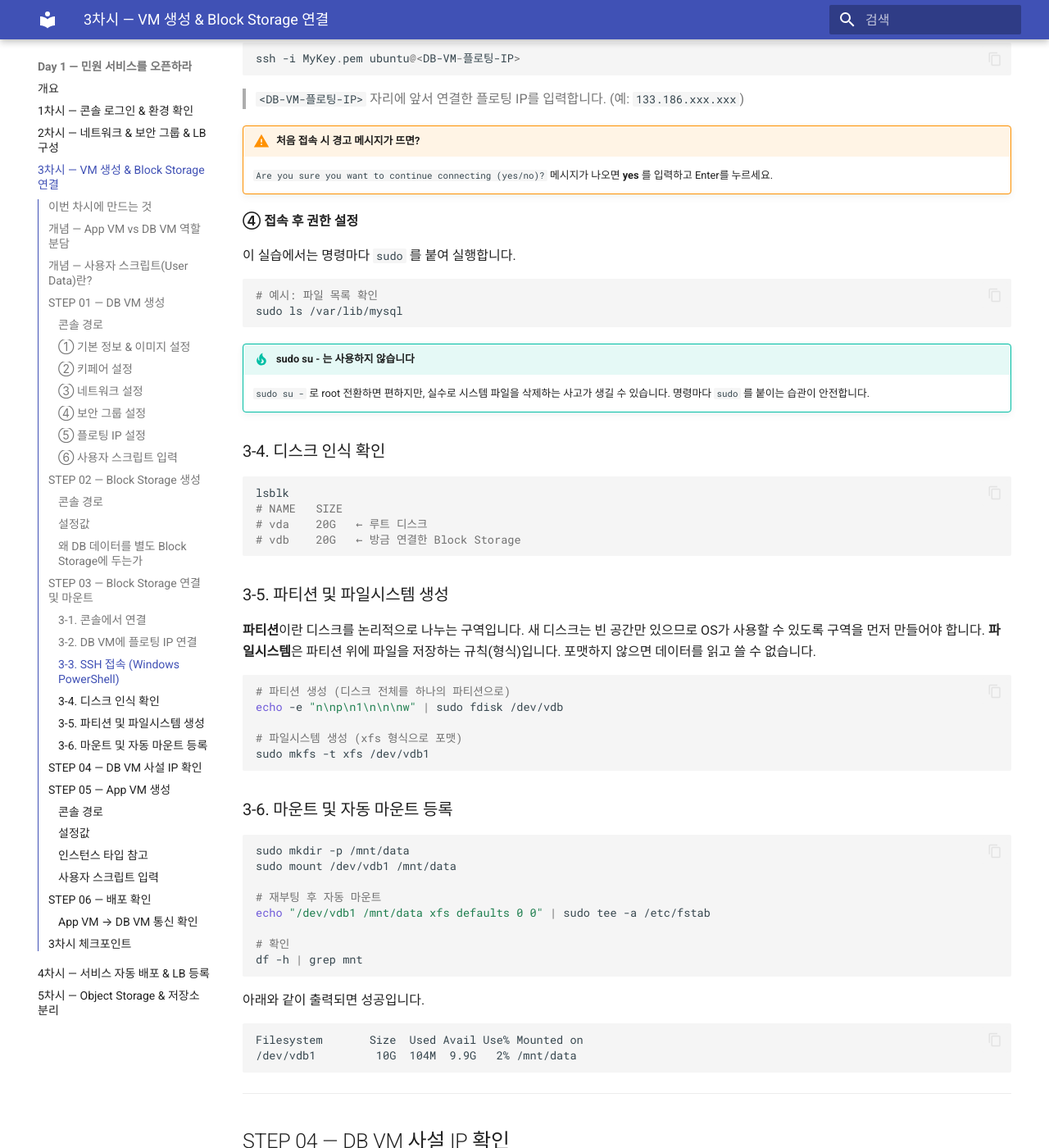
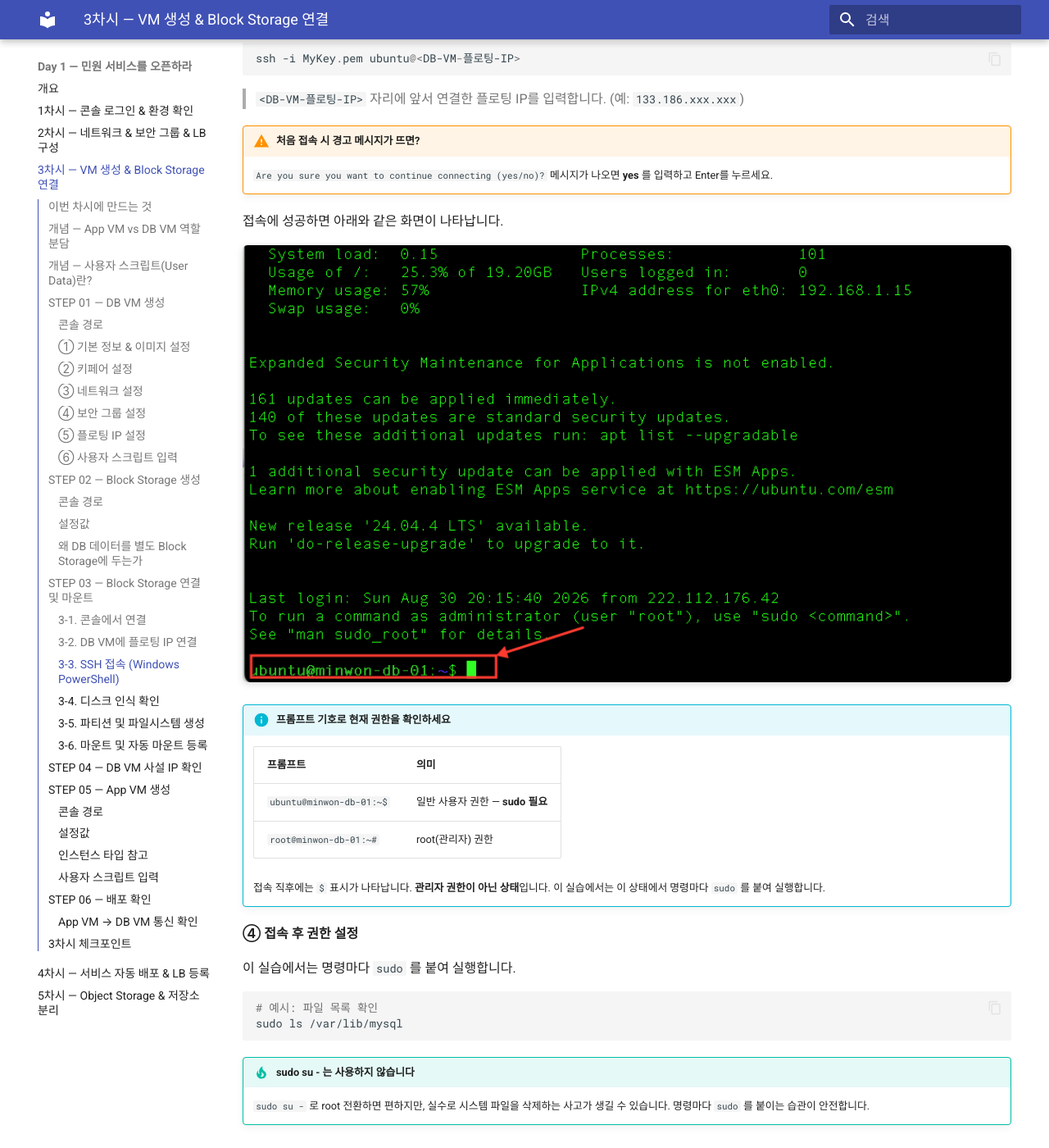
Before and after one commit to skilleat-labs/cloud-native-minwon-lab, an MkDocs documentation site: the page built from docs/day1/session3.md, in a window 1280 px wide and 1400 px high, scrolled down 10033 px. Shown: the whole window at 82% size. Built offline with MkDocs 1.6.1 and Material for MkDocs 9.7.7, drawn with Linux system fonts in a browser that asks for light colours.

Commit message:
day1/session3: SSH 접속 성공 화면 캡처 추가 및 프롬프트 기호 설명 추가
Co-Authored-By: Claude Sonnet 4.6 <noreply@anthropic.com>

```diff
--- a/docs/day1/session3.md
+++ b/docs/day1/session3.md
@@ -275,6 +275,19 @@ ssh -i MyKey.pem ubuntu@<DB-VM-플로팅-IP>
 !!! warning "처음 접속 시 경고 메시지가 뜨면?"
     `Are you sure you want to continue connecting (yes/no)?` 메시지가 나오면 **yes** 를 입력하고 Enter를 누르세요.
 
+접속에 성공하면 아래와 같은 화면이 나타납니다.
+
+![SSH 접속 성공 화면](./images/3-11-ssh-login-success.png)
+
+!!! info "프롬프트 기호로 현재 권한을 확인하세요"
+    | 프롬프트 | 의미 |
+    |---------|------|
+    | `ubuntu@minwon-db-01:~$` | 일반 사용자 권한 — **sudo 필요** |
+    | `root@minwon-db-01:~#` | root(관리자) 권한 |
+
+    접속 직후에는 `$` 표시가 나타납니다. **관리자 권한이 아닌 상태**입니다.
+    이 실습에서는 이 상태에서 명령마다 `sudo` 를 붙여 실행합니다.
+
 **④ 접속 후 권한 설정**
 
 이 실습에서는 명령마다 `sudo` 를 붙여 실행합니다.
```
Also changed, not shown: docs/day1/images/3-11-ssh-login-success.png (added).
